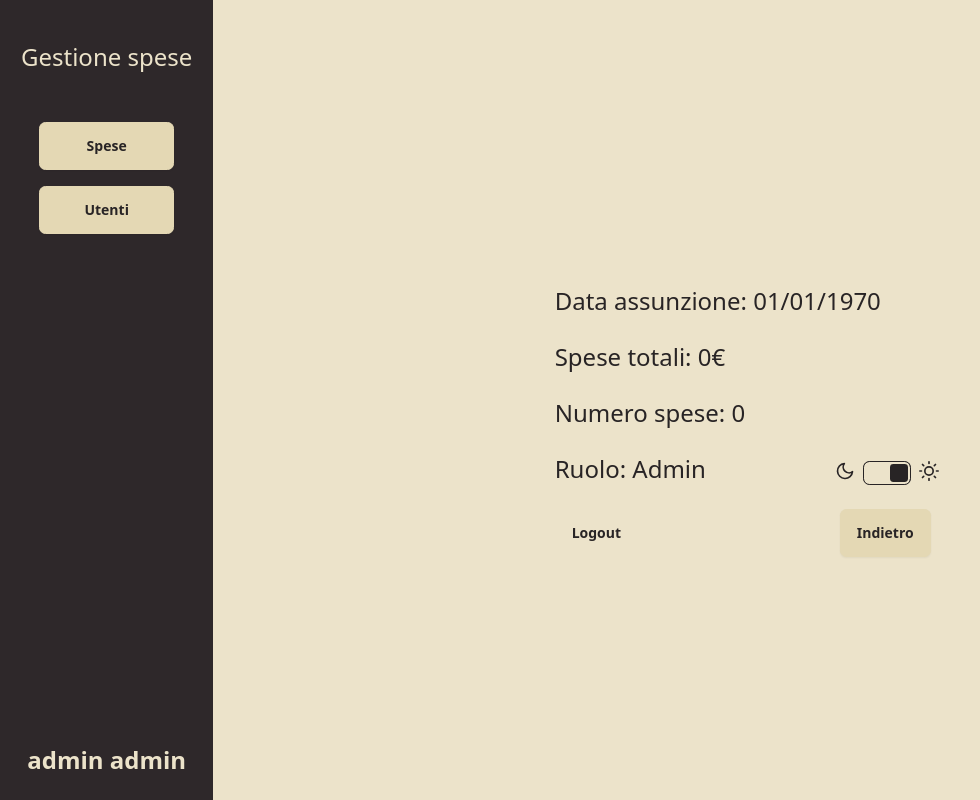
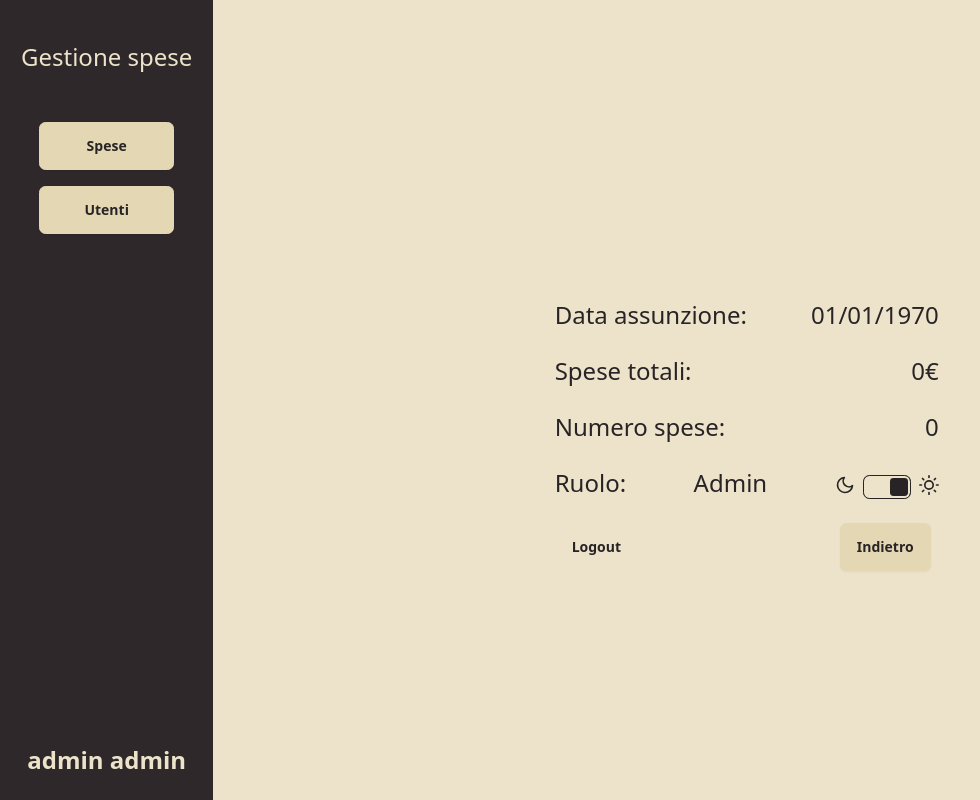
Before and after one commit to SimVac/nota-spese, a Flask app: page /user in a window 1280 px wide. Shown: the whole page, without its empty margins (0-980 px from the left). Run offline with Flask 3, Linux system fonts and the light colour scheme; a user stored in the database is signed in; data comes from the database, SQL or seed files in the repository; data that the repository does not hold is empty; some libraries are stand-ins or nearby versions.

Commit message:
glnoinoi

```diff
--- a/templates/aggiunta.html
+++ b/templates/aggiunta.html
@@ -53,7 +53,7 @@
                             </select>
                         </div>
                         <div class="pb-6">
-                            <input type="file" name="image" class="input input-bordered w-full max-w-xs" accept="image/*">
+                            <input type="file" class="file-input file-input-bordered w-full max-w-xs" name="image" accept="image/*">
                         </div>
                         <div class="flex justify-between flex-row-reverse">
                             <button type="submit" class="btn">Invia</button>
--- a/templates/utente.html
+++ b/templates/utente.html
@@ -38,19 +38,19 @@
 
         <div class="w-10/12 flex flex-col justify-center items-center h-screen">
             <div class="w-4/12 flex flex-col justify-evenly items-center h-3/6">
-                <span class="text-4xl" id="nome"></span>
+                <span class="text-4xl" id="nome">{{ user_info["nome"] + " " + user_info["cognome"] }}</span>
                 <div class="w-96 text-2xl">
                     <div class="pb-6 flex flex-row justify-between">
-                        <span>Data assunzione: {{ user_info["dataAssunzione"] }}</span>
+                        <span>Data assunzione:</span> <span>{{ user_info["dataAssunzione"] }}</span>
                     </div>
                     <div class="pb-6 flex flex-row justify-between">
-                        <span>Spese totali: {{user_info["speseTotali"]}}€</span>
-                    </div>
-                    <div class="pb-6">
-                        <span>Numero spese: {{user_info["numeroSpese"]}}</span>
+                        <span>Spese totali: </span> <span>{{user_info["speseTotali"]}}€</span>
                     </div>
                     <div class="pb-6 flex flex-row justify-between">
-                        <span>Ruolo: {{user_info["ruolo"]}}</span>
+                        <span>Numero spese: </span> <span> {{user_info["numeroSpese"]}}</span>
+                    </div>
+                    <div class="pb-6 flex flex-row justify-between">
+                        <span>Ruolo: </span> <span> {{user_info["ruolo"]}}</span>
                         <label class="flex cursor-pointer gap-2 pt-2">
                             <svg xmlns="http://www.w3.org/2000/svg" width="20" height="20" viewBox="0 0 24 24"
                                 fill="none" stroke="currentColor" stroke-width="2" stroke-linecap="round"
```
Also changed, not shown: static/dipendenti.js (+7 -0 lines).
